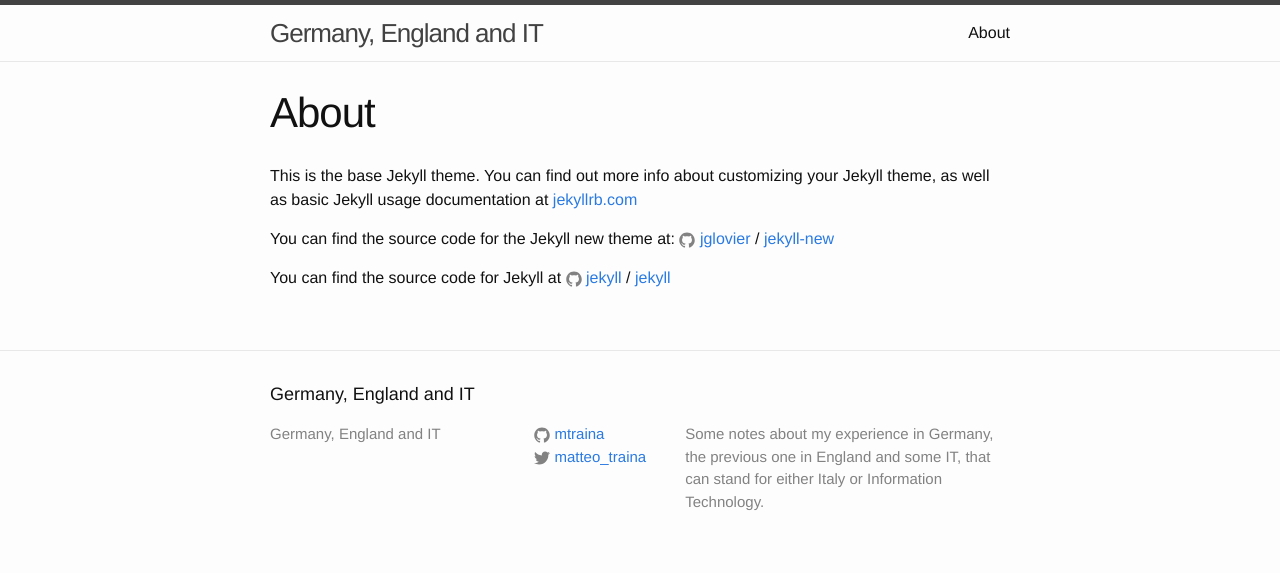
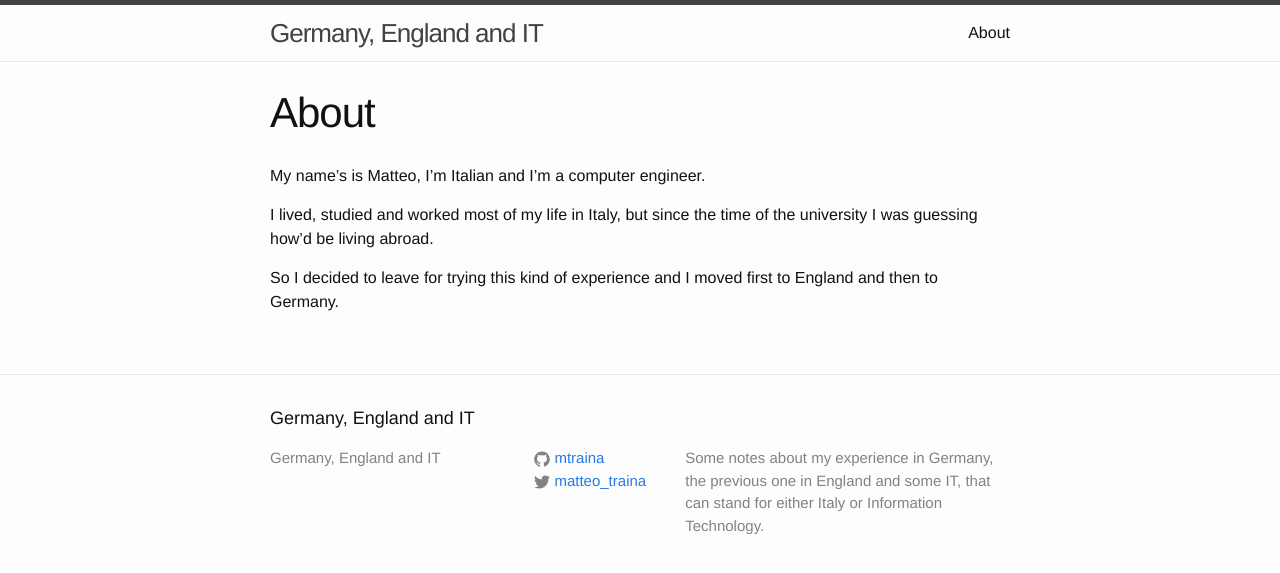
Before and after one commit to mtraina/mtraina.github.io, a Jekyll site: the page built from about.md, in a window 1280 px wide. Shown: the top 573 px of the page. Built offline with Jekyll 4.4.1, drawn with Linux system fonts in a browser that asks for light colours.

Commit message:
about mods

```diff
--- a/about.md
+++ b/about.md
@@ -4,6 +4,17 @@ title: About
 permalink: /about/
 ---
 
+My name's is Matteo, I'm Italian and I'm a computer engineer.
+
+I lived, studied and worked most of my life in Italy, but since the time of the
+university I was guessing how'd be living abroad.
+
+So I decided to leave for trying this kind of experience and I moved first to
+England and then to Germany.
+
+
+
+<!-- If you can find my linkedin profile
 This is the base Jekyll theme. You can find out more info about customizing your Jekyll theme, as well as basic Jekyll usage documentation at [jekyllrb.com](http://jekyllrb.com/)
 
 You can find the source code for the Jekyll new theme at:
@@ -12,4 +23,4 @@ You can find the source code for the Jekyll new theme at:
 
 You can find the source code for Jekyll at
 {% include icon-github.html username="jekyll" %} /
-[jekyll](https://github.com/jekyll/jekyll)
+[jekyll](https://github.com/jekyll/jekyll) -->
```
